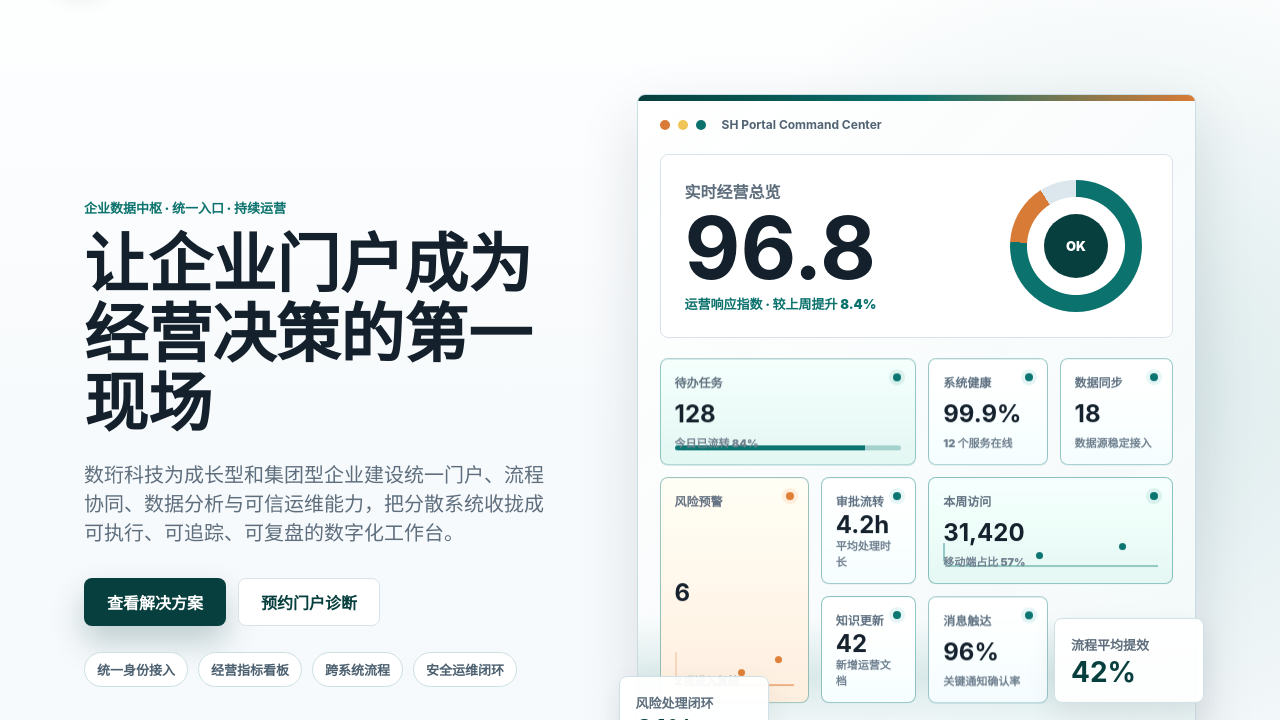
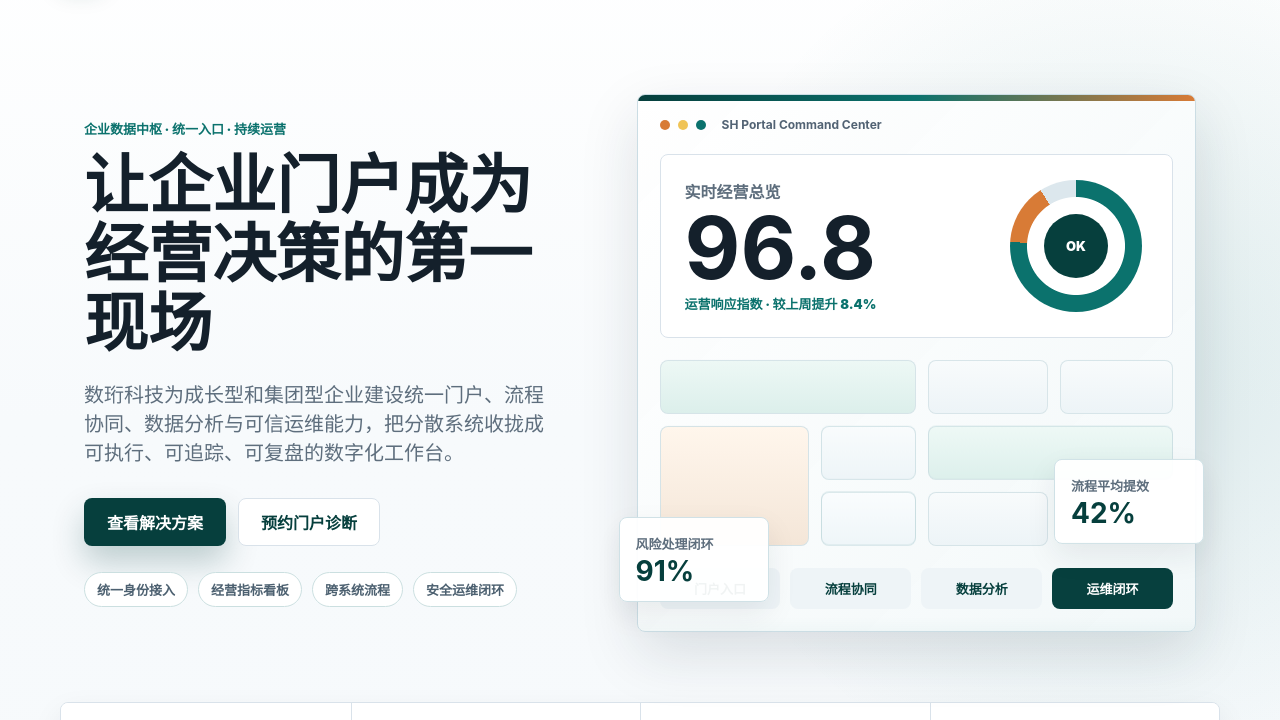
Before and after one commit to shwann/test01, a website: page index.html in a window 1280 px wide. Shown: the part 80-800 px from the top of the page. Drawn offline with Linux system fonts and the light colour scheme.

Commit message:
Revert "[agent] 首页显示问题"

```diff
--- a/index.html
+++ b/index.html
@@ -72,49 +72,15 @@
                 <span>OK</span>
               </div>
             </div>
-            <div class="dashboard-grid" aria-label="门户运营状态">
-              <article class="dashboard-card wide status-good">
-                <span>待办任务</span>
-                <strong>128</strong>
-                <small>今日已流转 84%</small>
-              </article>
-              <article class="dashboard-card">
-                <span>系统健康</span>
-                <strong>99.9%</strong>
-                <small>12 个服务在线</small>
-              </article>
-              <article class="dashboard-card">
-                <span>数据同步</span>
-                <strong>18</strong>
-                <small>数据源稳定接入</small>
-              </article>
-              <article class="dashboard-card tall alert-card">
-                <span>风险预警</span>
-                <strong>6</strong>
-                <small>2 项进入复核</small>
-                <i aria-hidden="true"></i>
-              </article>
-              <article class="dashboard-card">
-                <span>审批流转</span>
-                <strong>4.2h</strong>
-                <small>平均处理时长</small>
-              </article>
-              <article class="dashboard-card wide progress-card">
-                <span>本周访问</span>
-                <strong>31,420</strong>
-                <small>移动端占比 57%</small>
-                <i aria-hidden="true"></i>
-              </article>
-              <article class="dashboard-card">
-                <span>知识更新</span>
-                <strong>42</strong>
-                <small>新增运营文档</small>
-              </article>
-              <article class="dashboard-card">
-                <span>消息触达</span>
-                <strong>96%</strong>
-                <small>关键通知确认率</small>
-              </article>
+            <div class="dashboard-grid" aria-hidden="true">
+              <span class="wide"></span>
+              <span></span>
+              <span></span>
+              <span class="tall"></span>
+              <span></span>
+              <span class="wide"></span>
+              <span></span>
+              <span></span>
             </div>
             <div class="pipeline">
               <span>门户入口</span>
--- a/styles.css
+++ b/styles.css
@@ -398,58 +398,16 @@ a {
 .dashboard-grid {
   display: grid;
   grid-template-columns: 1.25fr 0.8fr 1fr 0.95fr;
-  grid-auto-rows: minmax(86px, 1fr);
+  grid-auto-rows: minmax(54px, 1fr);
   gap: 12px;
 }
 
-.dashboard-card {
-  position: relative;
-  display: grid;
-  align-content: space-between;
-  min-height: 86px;
-  overflow: hidden;
-  padding: 14px;
+.dashboard-grid span {
+  min-height: 54px;
   border: 1px solid #d8e5e9;
   border-radius: var(--radius);
   background: linear-gradient(180deg, #f8fbfc, #edf4f7);
-  box-shadow: inset 0 1px 0 rgba(255, 255, 255, 0.72);
-  animation: signal-pulse 8.6s ease-in-out infinite;
-}
-
-.dashboard-card::before {
-  position: absolute;
-  top: 14px;
-  right: 14px;
-  width: 8px;
-  height: 8px;
-  border-radius: 999px;
-  background: var(--brand);
-  box-shadow: 0 0 0 4px rgba(11, 114, 109, 0.1);
-  content: "";
-}
-
-.dashboard-card span,
-.dashboard-card small {
-  position: relative;
-  z-index: 1;
-  color: var(--muted);
-  font-size: 12px;
-  font-weight: 900;
-}
-
-.dashboard-card strong {
-  position: relative;
-  z-index: 1;
-  margin-top: 4px;
-  color: var(--ink);
-  font-size: 24px;
-  line-height: 1;
-}
-
-.dashboard-card small {
-  align-self: end;
-  color: #6b7b89;
-  font-size: 11px;
+  animation: signal-pulse 4.8s ease-in-out infinite;
 }
 
 .dashboard-grid .wide {
@@ -462,96 +420,27 @@ a {
   background: linear-gradient(180deg, #fff6ec, #f4e6d8);
 }
 
-.dashboard-card.status-good::after {
-  position: absolute;
-  right: 14px;
-  bottom: 14px;
-  left: 14px;
-  height: 5px;
-  border-radius: 999px;
-  background:
-    linear-gradient(90deg, var(--brand) 0 84%, rgba(11, 114, 109, 0.16) 84% 100%),
-    rgba(11, 114, 109, 0.16);
-  content: "";
-}
-
-.dashboard-card.alert-card::before {
-  background: var(--accent);
-  box-shadow: 0 0 0 4px rgba(216, 123, 54, 0.13);
-}
-
-.dashboard-card.alert-card i,
-.dashboard-card.progress-card i {
-  position: absolute;
-  right: 14px;
-  bottom: 16px;
-  left: 14px;
-  height: 34px;
-  border-bottom: 2px solid rgba(216, 123, 54, 0.55);
-  border-left: 2px solid rgba(216, 123, 54, 0.22);
-  border-radius: 0 0 0 var(--radius);
-}
-
-.dashboard-card.alert-card i::before,
-.dashboard-card.alert-card i::after,
-.dashboard-card.progress-card i::before,
-.dashboard-card.progress-card i::after {
-  position: absolute;
-  width: 7px;
-  height: 7px;
-  border-radius: 999px;
-  background: var(--accent);
-  content: "";
-}
-
-.dashboard-card.alert-card i::before {
-  right: 42%;
-  bottom: 8px;
-}
-
-.dashboard-card.alert-card i::after {
-  right: 10%;
-  bottom: 21px;
-}
-
-.dashboard-card.progress-card i {
-  height: 24px;
-  border-color: rgba(11, 114, 109, 0.38);
-}
-
-.dashboard-card.progress-card i::before {
-  right: 54%;
-  bottom: 6px;
-  background: var(--brand);
-}
-
-.dashboard-card.progress-card i::after {
-  right: 15%;
-  bottom: 15px;
-  background: var(--brand);
-}
-
-.dashboard-grid .dashboard-card:nth-child(2) {
+.dashboard-grid span:nth-child(2) {
   animation-delay: 180ms;
 }
 
-.dashboard-grid .dashboard-card:nth-child(3) {
+.dashboard-grid span:nth-child(3) {
   animation-delay: 360ms;
 }
 
-.dashboard-grid .dashboard-card:nth-child(4) {
+.dashboard-grid span:nth-child(4) {
   animation-delay: 540ms;
 }
 
-.dashboard-grid .dashboard-card:nth-child(5) {
+.dashboard-grid span:nth-child(5) {
   animation-delay: 720ms;
 }
 
-.dashboard-grid .dashboard-card:nth-child(6) {
+.dashboard-grid span:nth-child(6) {
   animation-delay: 900ms;
 }
 
-.dashboard-grid .dashboard-card:nth-child(7) {
+.dashboard-grid span:nth-child(7) {
   animation-delay: 1080ms;
 }
 
@@ -1164,22 +1053,14 @@ a {
 
   .dashboard-grid {
     grid-template-columns: repeat(2, minmax(0, 1fr));
-    grid-auto-rows: minmax(92px, auto);
-    gap: 10px;
+    grid-auto-rows: 48px;
+    gap: 8px;
   }
 
   .dashboard-grid .wide,
   .dashboard-grid .tall {
     grid-column: auto;
     grid-row: auto;
-  }
-
-  .dashboard-card {
-    min-height: 92px;
-  }
-
-  .dashboard-card strong {
-    font-size: 22px;
   }
 
   .pipeline {
@@ -1242,10 +1123,6 @@ a {
   .pipeline {
     grid-template-columns: 1fr;
   }
-
-  .dashboard-grid {
-    grid-template-columns: 1fr;
-  }
 }
 
 @media (prefers-reduced-motion: reduce) {
```
